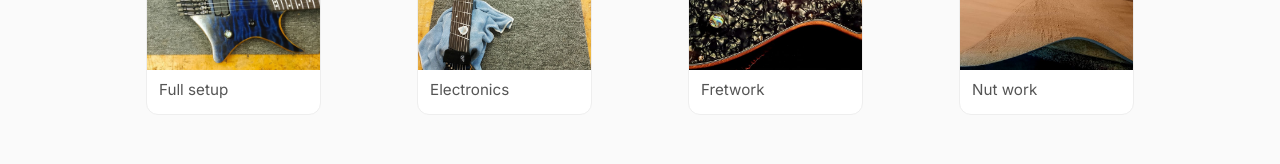
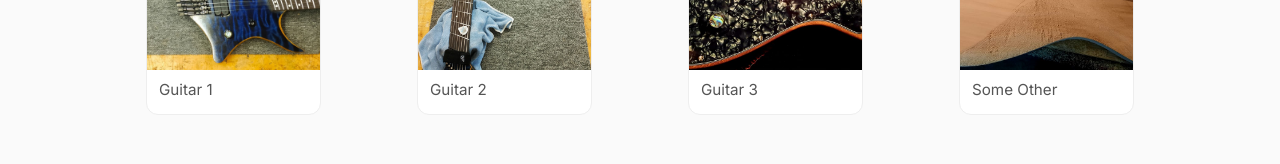
Before and after one commit to pjanusucc/GuitarTechHub, a Vue app: page / in a window 1280 px wide. Shown: the part 1623-1787 px from the top of the page. Built offline with nearby package versions, Linux system fonts and the light colour scheme.

Commit message:
LastUpdateForToday

```diff
--- a/index.html
+++ b/index.html
@@ -12,7 +12,7 @@
     <link href="https://fonts.googleapis.com/css2?family=Inter:wght@400;600;700&display=swap" rel="stylesheet">
 
     <meta name="viewport" content="width=device-width, initial-scale=1.0" />
-    <title>GuitarTechHub — Guitar setups, repairs & custom work</title>
+    <title>GuitarTechHub - Guitar setups, repairs & custom work</title>
     <meta name="description" content="Professional guitar setup, repairs & custom work. Keep your instrument playing its best.">
 
     <!-- If no hash (first visit on GitHub Pages), go to "#/". -->
--- a/src/views/HomeView.vue
+++ b/src/views/HomeView.vue
@@ -78,10 +78,10 @@ function scrollTo(id) {
 }
 
 const gallery = ref([
-  { src: asset('images/gallery/g1.jpg'), alt: 'Setup & intonation', caption: 'Full setup' },
-  { src: asset('images/gallery/g2.jpg'), alt: 'Electronics work',   caption: 'Electronics' },
-  { src: asset('images/gallery/g3.jpg'), alt: 'Fret leveling',       caption: 'Fretwork' },
-  { src: asset('images/gallery/g4.jpg'), alt: 'Nut slot filing',     caption: 'Nut work' },
+  { src: asset('images/gallery/g1.jpg'), alt: 'Example', caption: 'Guitar 1' },
+  { src: asset('images/gallery/g2.jpg'), alt: 'Example',   caption: 'Guitar 2' },
+  { src: asset('images/gallery/g3.jpg'), alt: 'Example',       caption: 'Guitar 3' },
+  { src: asset('images/gallery/g4.jpg'), alt: 'Example',     caption: 'Some Other' },
 ])
 
 const lightbox = ref({ open: false, src: '' })
```
